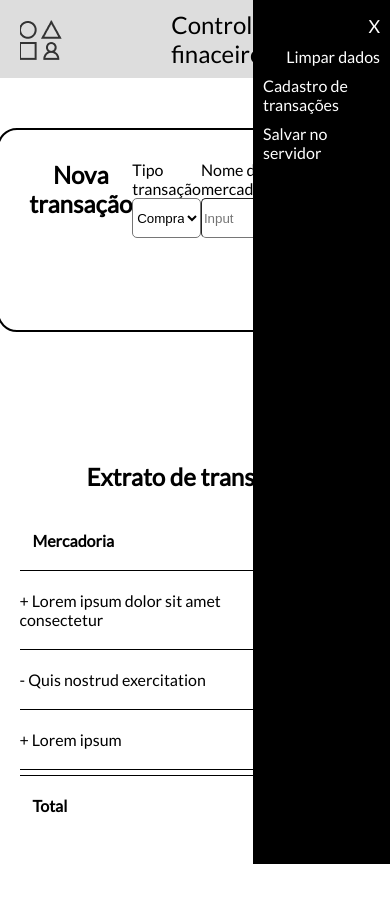
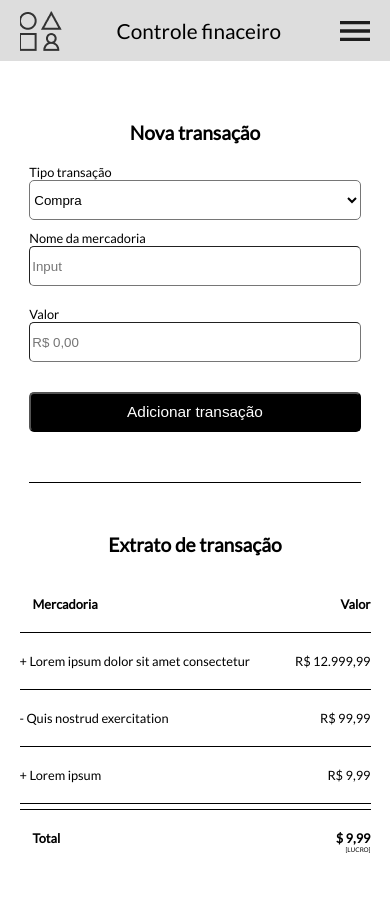
Before and after one commit to CaioBertolini/Projeto_HTMLCSSJS_Newtab, a plain HTML site: page index.html in a window 390 px wide. Shown: the top 902 px of the page. Drawn offline with Linux system fonts and the light colour scheme.

Commit message:
Update CSS responsive 2

```diff
--- a/assests/css/style.css
+++ b/assests/css/style.css
@@ -2,6 +2,7 @@ body{
     font-family: 'Lato', sans-serif;
     margin: 0;
     padding: 0;
+    font-size: 0.8em;
 }
 .header-top{
     display: flex;
@@ -9,6 +10,9 @@ body{
     align-items: center;
     justify-content: space-between;
     background-color: #ddd;
+    padding-left: 200px;
+    padding-right: 200px;
+    font-size: 0.9em;
 }
 
 .header-img{
@@ -23,7 +27,7 @@ body{
 }
 
 .header-img div{
-    font-size: 1.5em;
+    font-size: 2em;
 }
 
 .header-menu{
@@ -58,12 +62,13 @@ body{
 .body-bellow{
     display: flex;
     flex-direction: row;
-    width: 100%;
     height: 100%;
+    padding-left: 200px;
+    padding-right: 200px;
 }
 
 .deal-block{
-    width: 30%;
+    width: 35%;
     height: 45%;
     display: flex;
     flex-direction: column;
@@ -99,7 +104,7 @@ body{
 }
 
 .resul-deal{
-    width: 70%;
+    width: 65%;
     height: 45%;
     padding: 30px;
     display: flex;
@@ -149,6 +154,18 @@ body{
     padding-left: 13px;
 }
 
+@media screen and (max-width: 1112px){
+    .header-top{
+        padding-left: 0;
+        padding-right: 0;
+    }
+    .body-bellow{
+        padding-left: 0;
+        padding-right: 0;
+    }
+
+}
+
 @media screen and (max-width: 768px){
     .header-img{
         width: 70%;
@@ -156,48 +173,59 @@ body{
     }
 
     .header-img img{
-        margin-right: 40%;
+        margin-right: 38%;
     }
 
     .header-menu{
-        display: flex;
+        display: none;
         position: fixed;
         flex-direction: column;
         height: 100%;
-        width: 30%;
+        width: 252px;
         background-color: black;
         right: 0;
         top: 0;
         margin: 0;
-        padding-right: 10px;
         align-items: flex-end;
+        font-size: 1.5em;
+        padding: 0;
     }
 
     .header-menu a{
-        text-decoration: none;
         color: white;
         margin: 0;
-        padding: 5px 0px;
+        padding: 8px 10px;
+    }
+
+    #dashboard:hover, #abstract:hover, #salve-server:hover{
         transition:All 1s ease;
         -webkit-transition:All 1s ease;
         -moz-transition:All 1s ease;
         -o-transition:All 1s ease;
-    }
-
-    .header-menu a:hover{
         background-color: white;
         color: black;
     }
 
-    #dashboard,#abstract{
+    #dashboard{
+        padding-left: 140px;
         border-right-style: none;
-        padding-right: 0;
+    }
+
+    #abstract{
+        padding-left: 65px;
+        border-right-style: none;
+    }
+
+    #salve-server{
+        padding-left: 106px;
     }
 
     #close-menu{
         visibility: visible;
-        /* padding-right: 90%; */
-        font-size: large;
+        font-size: 1.3em;
+        margin-right: auto;
+        padding-top: 20px;
+        padding-left: 20px;
     }
 
     #hamb-menu{
@@ -206,6 +234,7 @@ body{
         height: 30px;
         width: 30px;
     }
+
     .body-bellow{
         flex-direction: column;
         align-items: center;
@@ -214,12 +243,73 @@ body{
     .deal-block{
         width: 85%;
         height: 100%;
+        margin: 10px;
+    }
+
+    .deal-block button{
+        width: auto;
+        margin-left: auto;
+    }
+
+    .camp-forms{
+        display: flex;
         flex-direction: row;
-        margin: 50px 10px;
+        justify-content: space-between;
+        align-items: flex-end;
+        flex-flow: row wrap;
+    }
+
+    .style-type-deal select{
+        width: 150px;
+    }
+
+    .name-merc{
+        width: 250px;
+    }
+
+    .value-merc{
+        width: 150px;
     }
 
     .resul-deal{
         width: 90%;
-        margin: 50px 10px;
+        margin: 10px;
     }
 }
+
+@media screen and (max-width: 411px){
+    .deal-block{
+        margin: 10px;
+        padding: 50px 0px;
+        border-top: 0;
+        border-left: 0;
+        border-right: 0;
+        border-bottom: 1px solid #000;
+        border-radius: 0;
+    }
+
+    .header-img img{
+        margin-right: 20%;
+    }
+
+    .header-img div{
+        font-size: 1.8em;
+    }
+
+    .camp-forms{
+        display: unset;
+        padding: 20px 0px;
+    }
+
+    .style-type-deal select, .name-merc, .value-merc{
+        padding-bottom: 10px;
+        padding-top: 10px;
+        width: 100%;
+    }
+
+    .deal-block button{
+        width: 100%;
+        margin-left: 0;
+    }
+
+}
--- a/index.html
+++ b/index.html
@@ -17,12 +17,13 @@
                 <a href="#" id="close-menu">X</a>
                 <a href="#" id="dashboard">Limpar dados</a>
                 <a href="#" id="abstract">Cadastro de transações</a>
-                <a href="#">Salvar no servidor</a>
+                <a href="#" id="salve-server">Salvar no servidor</a>
             </div>
         </header>
         <div class="body-bellow">
             <div class="deal-block">
                 <span class="new-deal">Nova transação</span>
+                <div class="camp-forms">
                     <div class="style-type-deal">
                         <span>Tipo transação</span>
                         <div>
@@ -32,13 +33,14 @@
                             </select>
                         </div>
                     </div>
-                <div>
+                    <div class="name-merc">
                         <span>Nome da mercadoria</span>
                         <div><input type="tex" name="name_commodity" id="name_commodity" placeholder="Input"/></div>
                     </div>
-                <div>
+                    <div class="value-merc">
                         <span>Valor</span>
                         <div><input type="text" name="value_commodity" id="value_commodity" placeholder="R$ 0,00"/></div>
+                    </div>
                 </div>
                 <button>Adicionar transação</button>
             </div>
```
Lines whose indentation alone changed are shown as unchanged.
